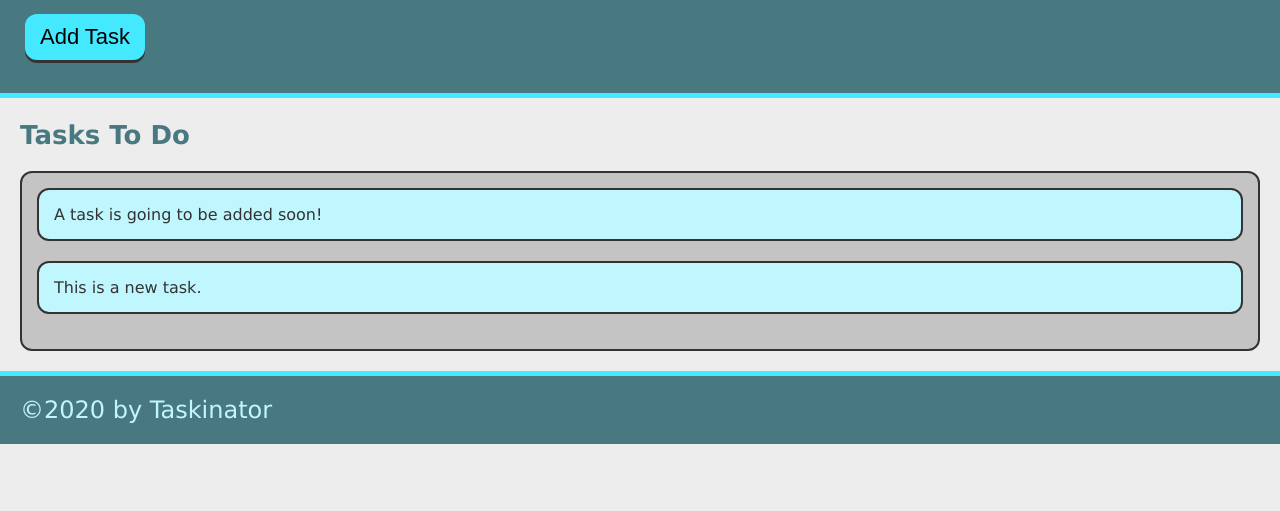
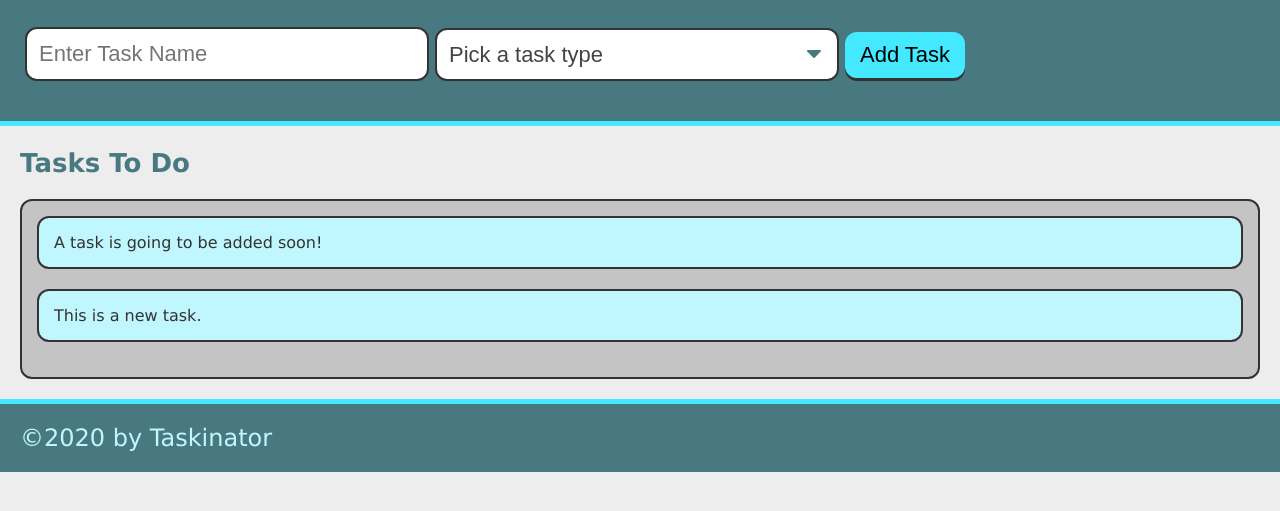
Before and after one commit to Antiimoon/taskinator, a plain HTML site: page index.html in a window 1280 px wide. Shown: the part 115-626 px from the top of the page. Drawn offline with Linux system fonts and the light colour scheme; files whose address does not match are found by name.

Commit message:
task dropdown added

```diff
--- a/index.html
+++ b/index.html
@@ -12,7 +12,23 @@
         <header>
             <h1 class="page-title">Taskinator</h1>
             <p>Click the button below to add a new task!</p>
-            <button class="btn" id="save-task">Add Task</button>
+            <form id="task-form">
+                <div class="form-group">
+                    <input type="text" name="task-name" placeholder="Enter Task Name" />
+                </div>
+                <div class="form-group">
+                    <select name="task-type" class="select-dropdown">
+                        <option value="" disabled selected>Pick a task type</option>
+                        <option value="Print">Print</option>
+                        <option value="Web">Web</option>
+                        <option value="Mobile">Mobile</option>
+                        <button class="btn" id="save-task" type="submit">Add Task</button>
+                    </select>
+                </div>
+                <div class="form-group">
+                    <button class="btn" id="save-task" type="submit">Add Task</button>
+                </div>
+            </form>
         </header>
 
         <main clas="page-content">
```
